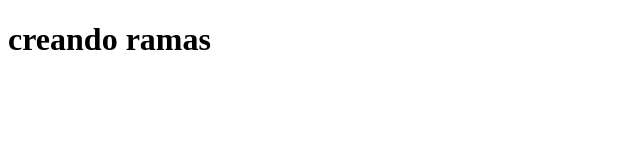
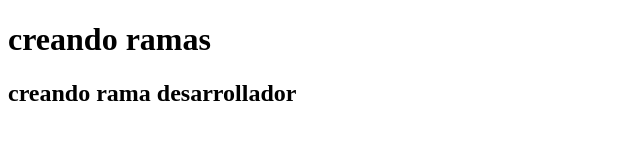
Before and after one commit to nelson-boop/aspirantes-mir-ejercicioi-3, a plain HTML site: page ejercicio3/index.html in a window 1280 px wide. Shown: the whole page, without its empty margins (0-640 px from the left). Drawn offline with Linux system fonts and the light colour scheme.

Commit message:
Cambios en la rama develop

```diff
--- a/ejercicio3/index.html
+++ b/ejercicio3/index.html
@@ -8,6 +8,7 @@
 <body>
 
     <h1>creando ramas</h1>
+    <h2>creando rama desarrollador</h2>
 
 </body>
 </html>
```
Also changed, not shown: 1 other file.
